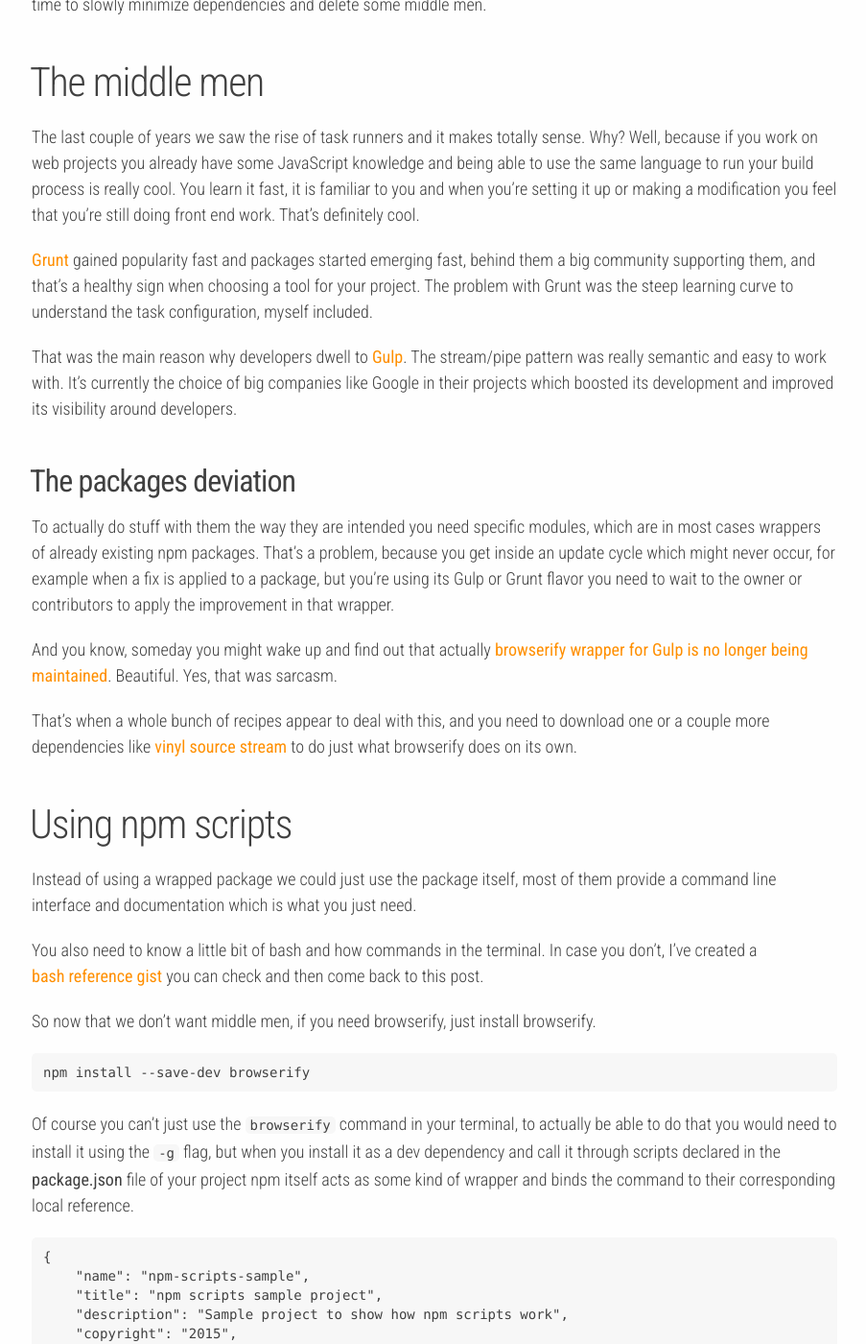
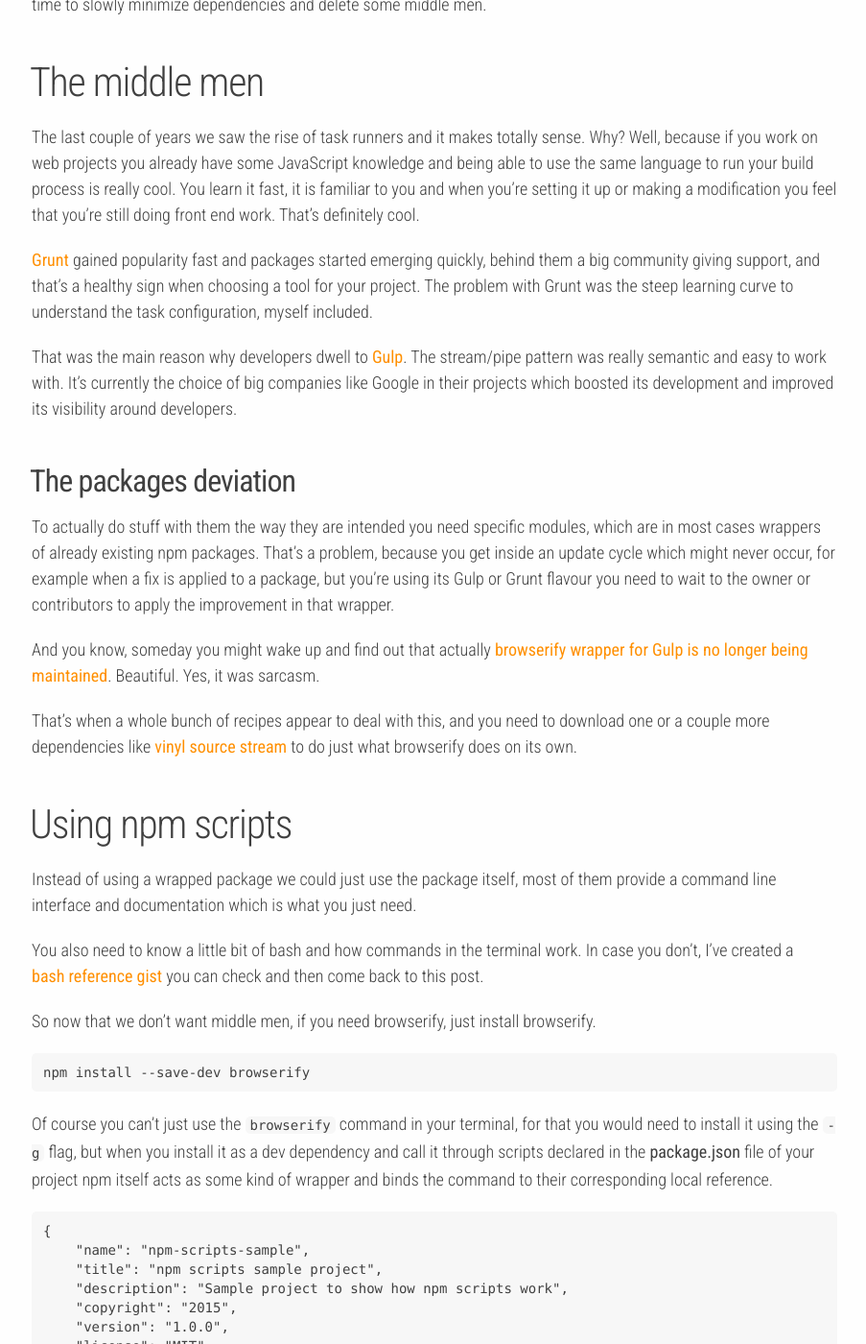
Before and after one commit to jeremenichelli/jeremenichelli.github.io, a Jekyll site: the page built from _posts/2016-01-11-you-might-not-need-a-task-runner.md, in a window 1280 px wide and 1400 px high, scrolled down 392 px. Shown: the whole window at 96% size, without its empty margins (187-1090 px from the left). Built offline with Jekyll 4.4.1, drawn with Linux system fonts in a browser that asks for light colours; Markdown is read by kramdown in place of the engine named in the settings; some of the changed text lies outside the part shown.

Commit message:
Various fixes and conrrections on last post

````diff
--- a/_posts/2016-01-11-you-might-not-need-a-task-runner.md
+++ b/_posts/2016-01-11-you-might-not-need-a-task-runner.md
@@ -8,16 +8,16 @@
 
 The last couple of years we saw the rise of task runners and it makes totally sense. Why? Well, because if you work on web projects you already have some JavaScript knowledge and being able to use the same language to run your build process is really cool. You learn it fast, it is familiar to you and when you're setting it up or making a modification you feel that you're still doing front end work. That's definitely cool.
 
-<a href="https://gruntjs.com" target="_blank">Grunt</a> gained popularity fast and packages started emerging fast, behind them a big community supporting them, and that's a healthy sign when choosing a tool for your project. The problem with Grunt was the steep learning curve to understand the task configuration, myself included.
+<a href="https://gruntjs.com" target="_blank">Grunt</a> gained popularity fast and packages started emerging quickly, behind them a big community giving support, and that's a healthy sign when choosing a tool for your project. The problem with Grunt was the steep learning curve to understand the task configuration, myself included.
 
 That was the main reason why developers dwell to <a href="https://gulpjs.com" target="_blank">Gulp</a>. The stream/pipe pattern was really semantic and easy to work with. It's currently the choice of big companies like Google in their projects which boosted its development and improved its visibility around developers.
 
 
 ### The packages deviation
 
-To actually do stuff with them the way they are intended you need specific modules, which are in most cases wrappers of already existing npm packages. That's a problem, because you get inside an update cycle which might never occur, for example when a fix is applied to a package, but you're using its Gulp or Grunt flavor you need to wait to the owner or contributors to apply the improvement in that wrapper.
+To actually do stuff with them the way they are intended you need specific modules, which are in most cases wrappers of already existing npm packages. That's a problem, because you get inside an update cycle which might never occur, for example when a fix is applied to a package, but you're using its Gulp or Grunt flavour you need to wait to the owner or contributors to apply the improvement in that wrapper.
 
-And you know, someday you might wake up and find out that actually <a href="https://www.npmjs.com/package/gulp-browserify" target="_blank">browserify wrapper for Gulp is no longer being maintained</a>. Beautiful. Yes, that was sarcasm.
+And you know, someday you might wake up and find out that actually <a href="https://www.npmjs.com/package/gulp-browserify" target="_blank">browserify wrapper for Gulp is no longer being maintained</a>. Beautiful. Yes, it was sarcasm.
 
 That's when a whole bunch of recipes appear to deal with this, and you need to download one or a couple more dependencies like <a href="https://www.npmjs.com/package/vinyl-source-stream" target="_blank">vinyl source stream</a> to do just what browserify does on its own.
 
@@ -26,7 +26,7 @@
 
 Instead of using a wrapped package we could just use the package itself, most of them provide a command line interface and documentation which is what you just need.
 
-You also need to know a little bit of bash and how commands in the terminal. In case you don't, I've created a <a href="https://gist.github.com/jeremenichelli/489973c73a00437a188c" target="_blank">bash&nbsp;reference&nbsp;gist</a> you can check and then come back to this post.
+You also need to know a little bit of bash and how commands in the terminal work. In case you don't, I've created a <a href="https://gist.github.com/jeremenichelli/489973c73a00437a188c" target="_blank">bash&nbsp;reference&nbsp;gist</a> you can check and then come back to this post.
 
 So now that we don't want middle men, if you need browserify, just install browserify.
 
@@ -34,7 +34,7 @@
 npm install --save-dev browserify
 ```
 
-Of course you can't just use the `browserify` command in your terminal, to actually be able to do that you would need to install it using the `-g` flag, but when you install it as a dev dependency and call it through scripts declared in the **package.json** file of your project npm itself acts as some kind of wrapper and binds the command to their corresponding local reference.
+Of course you can't just use the `browserify` command in your terminal, for that you would need to install it using the `-g` flag, but when you install it as a dev dependency and call it through scripts declared in the **package.json** file of your project npm itself acts as some kind of wrapper and binds the command to their corresponding local reference.
 
 ```json
 {
@@ -63,18 +63,18 @@
 ```json
 "scripts": {
     "build:dev": "browserify js/app.js -o main.js --debug",
-    "build:prod": "browserify js/app.js | uglify > main.js"
+    "build:prod": "browserify js/app.js | uglifyjs > main.js"
 }
 ```
 
 ### Group scripts
 
-Let's include styles in our build process. We better rename the script tasks we've just created to understand better what they do or things will get confusing.
+Let's include styles in our build process. We better rename the script tasks so things don't get confusing.
 
 ```json
 "scripts": {
     "js:dev": "browserify js/app.js -o main.js --debug",
-    "js:prod": "browserify js/app.js | uglify > main.js"
+    "js:prod": "browserify js/app.js | uglifyjs > main.js"
 }
 ```
 
````
Also changed, not shown: other parts of _posts/2016-01-11-you-might-not-need-a-task-runner.md (+3 -4 lines).
